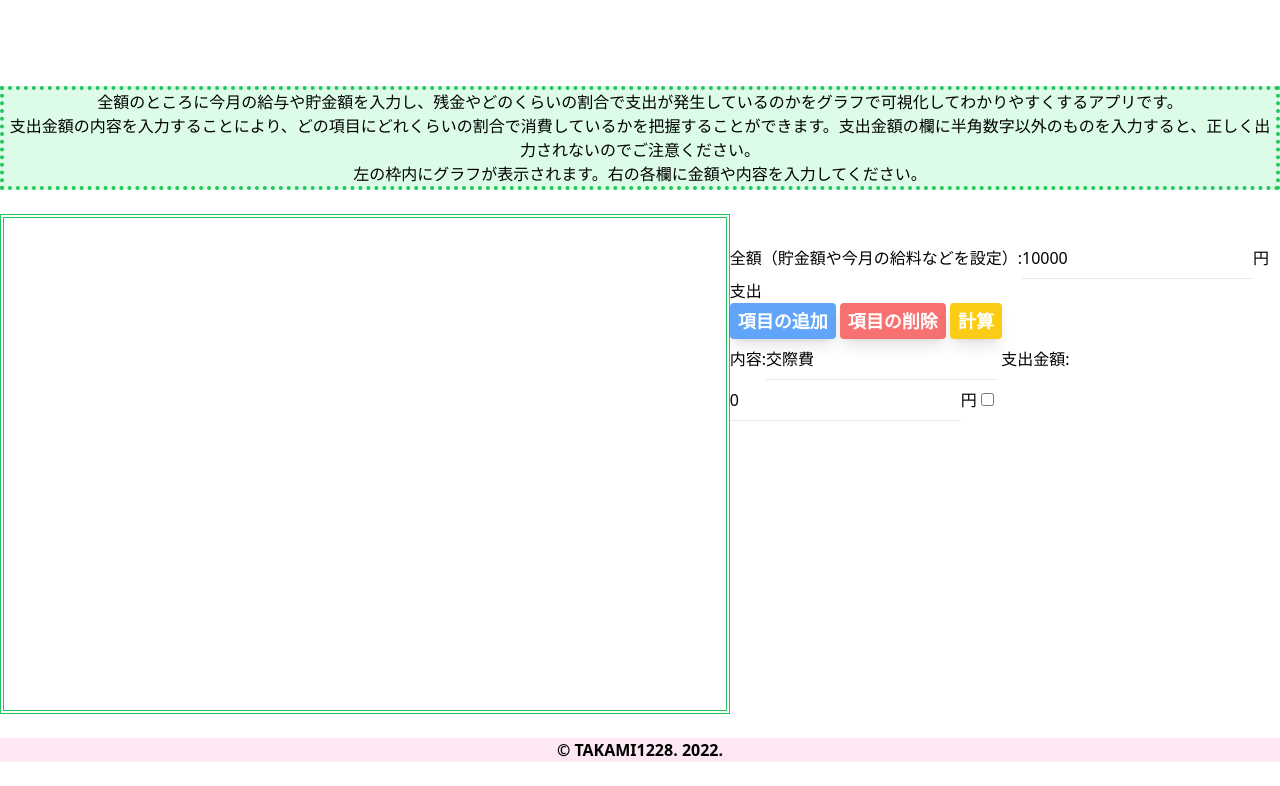
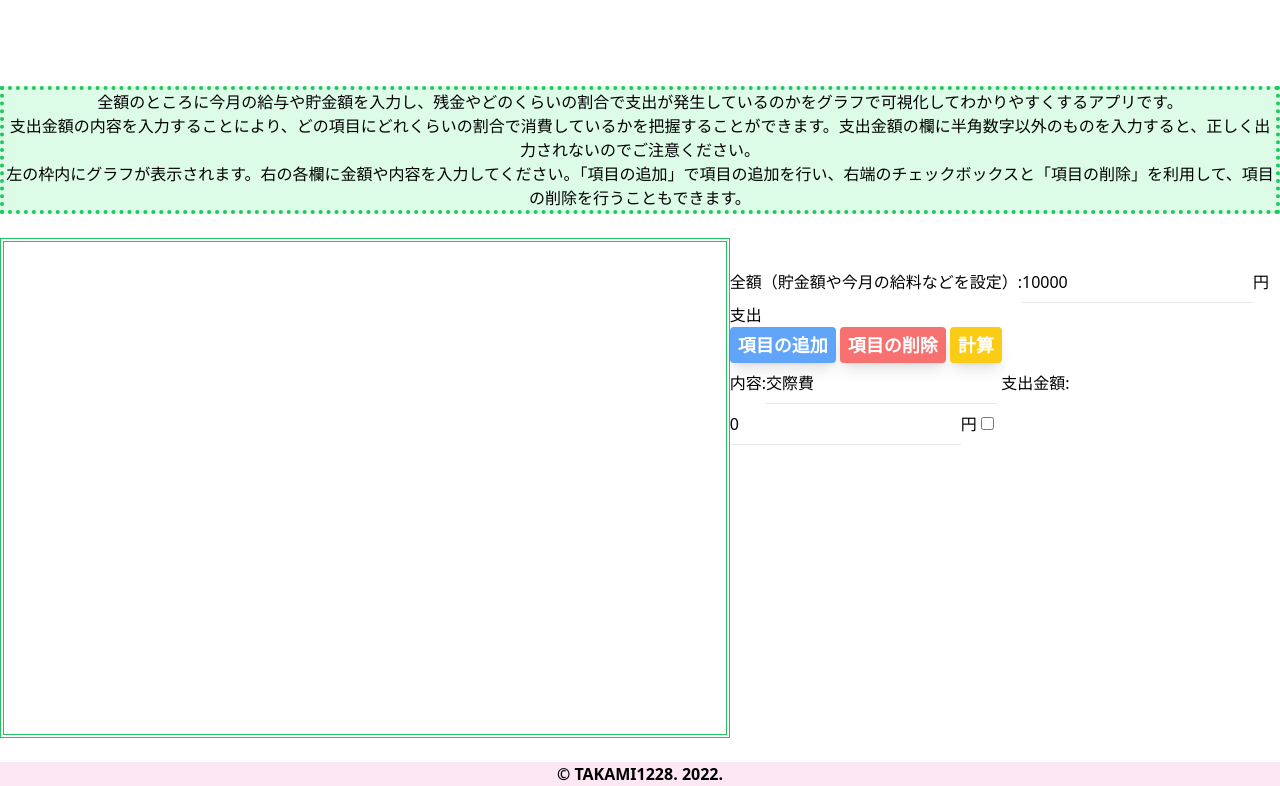
Before and after one commit to TAKAMI1228/TAKAMI1228.github.io, a plain HTML site: page chart_test.html in a window 1280 px wide. Shown: the part 98-884 px from the top of the page. Before the commit the page ends 860 px from the top, so only its background shows below. Drawn offline with nearby package versions, Linux system fonts and the light colour scheme; a web font is replaced by a local one.

Commit message:
chart_test.htmlの変更

```diff
--- a/chart_test.html
+++ b/chart_test.html
@@ -24,7 +24,7 @@
             <div class="text-center border-dotted border-4 border-green-500 bg-green-100">
                 <p class="">全額のところに今月の給与や貯金額を入力し、残金やどのくらいの割合で支出が発生しているのかをグラフで可視化してわかりやすくするアプリです。<br>
                 支出金額の内容を入力することにより、どの項目にどれくらいの割合で消費しているかを把握することができます。支出金額の欄に半角数字以外のものを入力すると、正しく出力されないのでご注意ください。<br>
-                左の枠内にグラフが表示されます。右の各欄に金額や内容を入力してください。
+                左の枠内にグラフが表示されます。右の各欄に金額や内容を入力してください。「項目の追加」で項目の追加を行い、右端のチェックボックスと「項目の削除」を利用して、項目の削除を行うこともできます。
             </p>
             </div>
             <br>
```
